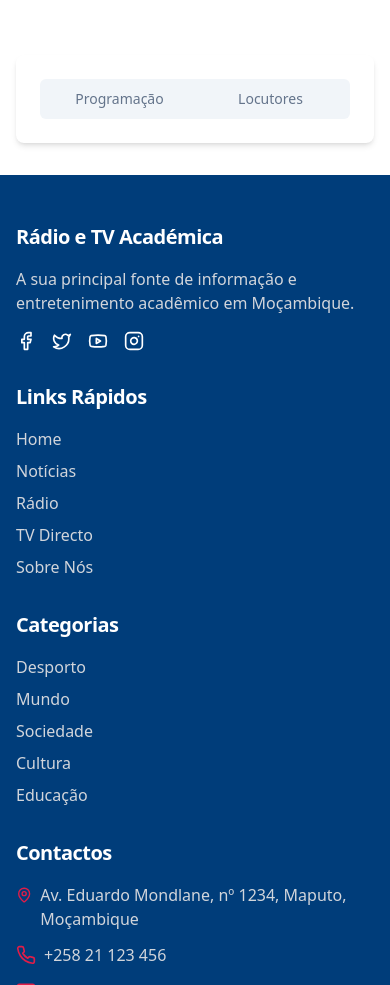
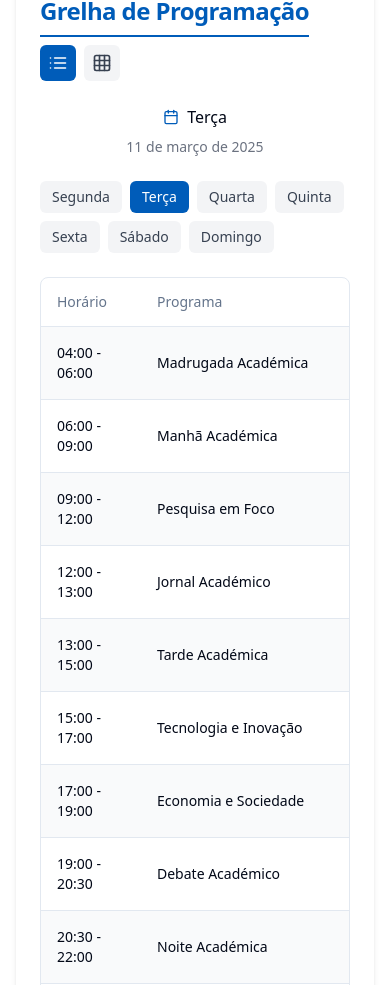
Before and after one commit to TheDavidJorge/rtvam, a React (Vite) app: page /radio in a window 390 px wide. Shown: the part 1015-2000 px from the top of the page. Built offline with nearby package versions, Linux system fonts and the light colour scheme.

Commit message:
Modify radio page layout and content
- Adjusted layout to prevent overlapping of radio player and schedule.
- Updated radio frequency to 88.0 FM and university name.
- Implemented list and grid view options for the radio schedule.
- Added "About Us" content.

```diff
--- /dev/null
+++ b/src/components/radio/AboutUs.tsx
@@ -0,0 +1,68 @@
+
+import React from 'react';
+
+const AboutUs = () => {
+  return (
+    <div className="space-y-6">
+      <h2 className="section-title">Sobre Nós</h2>
+
+      <div className="prose max-w-none">
+        <p>
+          A Rádio Académica de Moçambique é um projeto da Universidade Alberto Chipande (UNIAC),
+          criado com o objetivo de proporcionar aos estudantes uma plataforma de expressão,
+          aprendizagem prática e comunicação com a comunidade académica e a sociedade em geral.
+        </p>
+
+        <h3 className="text-xl font-bold mt-6 mb-3 text-rtam-blue">Nossa Missão</h3>
+        <p>
+          Servir como um laboratório vivo para os estudantes de comunicação, jornalismo e
+          áreas afins, além de promover a disseminação de conhecimento, cultura e informação
+          relevante para a comunidade académica e para a sociedade moçambicana.
+        </p>
+
+        <h3 className="text-xl font-bold mt-6 mb-3 text-rtam-blue">Nossa Visão</h3>
+        <p>
+          Ser reconhecida como uma referência entre as rádios universitárias de Moçambique,
+          destacando-se pela qualidade da programação, pelo compromisso com a formação
+          académica e pela relevância social dos conteúdos produzidos.
+        </p>
+
+        <h3 className="text-xl font-bold mt-6 mb-3 text-rtam-blue">História</h3>
+        <p>
+          Fundada em 2015, a Rádio Académica começou como um pequeno projeto do curso de
+          Comunicação da UNIAC. Com o tempo, expandiu-se e tornou-se uma iniciativa institucional,
+          ganhando um estúdio próprio e equipamentos profissionais para transmissão em FM.
+        </p>
+        <p>
+          Em 2018, obtivemos a licença para transmitir na frequência 88.0 FM, ampliando nosso
+          alcance para toda a região de Maputo. Desde então, temos trabalhado continuamente
+          para melhorar nossa infraestrutura e a qualidade da nossa programação.
+        </p>
+
+        <h3 className="text-xl font-bold mt-6 mb-3 text-rtam-blue">Nossa Equipa</h3>
+        <p>
+          Nossa equipa é composta principalmente por estudantes dos cursos de Comunicação,
+          Jornalismo, Marketing e áreas afins da UNIAC, sob a orientação de professores e
+          profissionais experientes do setor de radiodifusão.
+        </p>
+        <p>
+          Todos os locutores, produtores e técnicos recebem formação específica para atuar
+          na rádio, combinando conhecimentos teóricos adquiridos em sala de aula com a
+          experiência prática no estúdio.
+        </p>
+
+        <div className="bg-gray-50 p-6 rounded-lg mt-8 border border-gray-100">
+          <h3 className="text-xl font-bold mb-4 text-rtam-blue">Contacte-nos</h3>
+          <ul className="space-y-2">
+            <li><strong>Endereço:</strong> Campus Universitário UNIAC, Av. da Universidade, Maputo</li>
+            <li><strong>Telefone:</strong> +258 21 123 456</li>
+            <li><strong>E-mail:</strong> radio@uniac.ac.mz</li>
+            <li><strong>Redes Sociais:</strong> @radioacademicauniac</li>
+          </ul>
+        </div>
+      </div>
+    </div>
+  );
+};
+
+export default AboutUs;
--- a/src/components/radio/RadioSchedule.tsx
+++ b/src/components/radio/RadioSchedule.tsx
@@ -1,5 +1,5 @@
 
-import React, { useState } from 'react';
+import React, { useState, useEffect } from 'react';
 import {
   Table,
   TableBody,
@@ -10,94 +10,169 @@ import {
   TableRow
 } from "@/components/ui/table";
 import { cn } from '@/lib/utils';
+import { List, Grid, Calendar } from 'lucide-react';
+import { format } from 'date-fns';
+import { ptBR } from 'date-fns/locale';
 
 // Dados de exemplo para a grelha de programação
 const weekDays = ["Segunda", "Terça", "Quarta", "Quinta", "Sexta", "Sábado", "Domingo"];
 
 const weeklySchedule = {
   "Segunda": [
-    { time: "06:00 - 09:00", program: "Manhã Académica", host: "Ana Silva" },
-    { time: "09:00 - 12:00", program: "Aula Aberta", host: "Carlos Menezes" },
-    { time: "12:00 - 13:00", program: "Jornal Académico", host: "Equipa de Jornalismo" },
-    { time: "13:00 - 15:00", program: "Tarde Académica", host: "Paulo Santos" },
-    { time: "15:00 - 17:00", program: "Ciência e Cultura", host: "Marta Luís" },
-    { time: "17:00 - 19:00", program: "Desporto Universitário", host: "João Mutondo" },
-    { time: "19:00 - 20:30", program: "Debate Académico", host: "Filipe Costa" },
-    { time: "20:30 - 22:00", program: "Noite Académica", host: "Joana Tembe" },
-    { time: "22:00 - 00:00", program: "Jazz e Blues", host: "André Matola" }
+    { time: "04:00 - 06:00", program: "Madrugada Académica", host: "João Silva", image: "/placeholder.svg" },
+    { time: "06:00 - 09:00", program: "Manhã Académica", host: "Ana Silva", image: "/placeholder.svg" },
+    { time: "09:00 - 12:00", program: "Aula Aberta", host: "Carlos Menezes", image: "/placeholder.svg" },
+    { time: "12:00 - 13:00", program: "Jornal Académico", host: "Equipa de Jornalismo", image: "/placeholder.svg" },
+    { time: "13:00 - 15:00", program: "Tarde Académica", host: "Paulo Santos", image: "/placeholder.svg" },
+    { time: "15:00 - 17:00", program: "Ciência e Cultura", host: "Marta Luís", image: "/placeholder.svg" },
+    { time: "17:00 - 19:00", program: "Desporto Universitário", host: "João Mutondo", image: "/placeholder.svg" },
+    { time: "19:00 - 20:30", program: "Debate Académico", host: "Filipe Costa", image: "/placeholder.svg" },
+    { time: "20:30 - 22:00", program: "Noite Académica", host: "Joana Tembe", image: "/placeholder.svg" },
+    { time: "22:00 - 00:00", program: "Jazz e Blues", host: "André Matola", image: "/placeholder.svg" }
   ],
   "Terça": [
-    { time: "06:00 - 09:00", program: "Manhã Académica", host: "Ana Silva" },
-    { time: "09:00 - 12:00", program: "Pesquisa em Foco", host: "Rosa Mateus" },
-    { time: "12:00 - 13:00", program: "Jornal Académico", host: "Equipa de Jornalismo" },
-    { time: "13:00 - 15:00", program: "Tarde Académica", host: "Paulo Santos" },
-    { time: "15:00 - 17:00", program: "Tecnologia e Inovação", host: "Hélio Chaves" },
-    { time: "17:00 - 19:00", program: "Economia e Sociedade", host: "Teresa Machava" },
-    { time: "19:00 - 20:30", program: "Debate Académico", host: "Filipe Costa" },
-    { time: "20:30 - 22:00", program: "Noite Académica", host: "Joana Tembe" },
-    { time: "22:00 - 00:00", program: "Rock Alternativo", host: "Carlos Menezes" }
+    { time: "04:00 - 06:00", program: "Madrugada Académica", host: "João Silva", image: "/placeholder.svg" },
+    { time: "06:00 - 09:00", program: "Manhã Académica", host: "Ana Silva", image: "/placeholder.svg" },
+    { time: "09:00 - 12:00", program: "Pesquisa em Foco", host: "Rosa Mateus", image: "/placeholder.svg" },
+    { time: "12:00 - 13:00", program: "Jornal Académico", host: "Equipa de Jornalismo", image: "/placeholder.svg" },
+    { time: "13:00 - 15:00", program: "Tarde Académica", host: "Paulo Santos", image: "/placeholder.svg" },
+    { time: "15:00 - 17:00", program: "Tecnologia e Inovação", host: "Hélio Chaves", image: "/placeholder.svg" },
+    { time: "17:00 - 19:00", program: "Economia e Sociedade", host: "Teresa Machava", image: "/placeholder.svg" },
+    { time: "19:00 - 20:30", program: "Debate Académico", host: "Filipe Costa", image: "/placeholder.svg" },
+    { time: "20:30 - 22:00", program: "Noite Académica", host: "Joana Tembe", image: "/placeholder.svg" },
+    { time: "22:00 - 00:00", program: "Rock Alternativo", host: "Carlos Menezes", image: "/placeholder.svg" }
   ],
   "Quarta": [
-    { time: "06:00 - 09:00", program: "Manhã Académica", host: "Ana Silva" },
-    { time: "09:00 - 12:00", program: "Saúde e Bem-estar", host: "Laura Ngonga" },
-    { time: "12:00 - 13:00", program: "Jornal Académico", host: "Equipa de Jornalismo" },
-    { time: "13:00 - 15:00", program: "Tarde Académica", host: "Paulo Santos" },
-    { time: "15:00 - 17:00", program: "Ambiente e Sustentabilidade", host: "Marta Luís" },
-    { time: "17:00 - 19:00", program: "Artes e Letras", host: "Alexandre Maputo" },
-    { time: "19:00 - 20:30", program: "Entrevista da Semana", host: "Helena Buque" },
-    { time: "20:30 - 22:00", program: "Noite Académica", host: "Joana Tembe" },
-    { time: "22:00 - 00:00", program: "Música Africana", host: "André Matola" }
+    { time: "04:00 - 06:00", program: "Madrugada Académica", host: "João Silva", image: "/placeholder.svg" },
+    { time: "06:00 - 09:00", program: "Manhã Académica", host: "Ana Silva", image: "/placeholder.svg" },
+    { time: "09:00 - 12:00", program: "Saúde e Bem-estar", host: "Laura Ngonga", image: "/placeholder.svg" },
+    { time: "12:00 - 13:00", program: "Jornal Académico", host: "Equipa de Jornalismo", image: "/placeholder.svg" },
+    { time: "13:00 - 15:00", program: "Tarde Académica", host: "Paulo Santos", image: "/placeholder.svg" },
+    { time: "15:00 - 17:00", program: "Ambiente e Sustentabilidade", host: "Marta Luís", image: "/placeholder.svg" },
+    { time: "17:00 - 19:00", program: "Artes e Letras", host: "Alexandre Maputo", image: "/placeholder.svg" },
+    { time: "19:00 - 20:30", program: "Entrevista da Semana", host: "Helena Buque", image: "/placeholder.svg" },
+    { time: "20:30 - 22:00", program: "Noite Académica", host: "Joana Tembe", image: "/placeholder.svg" },
+    { time: "22:00 - 00:00", program: "Música Africana", host: "André Matola", image: "/placeholder.svg" }
   ],
   "Quinta": [
-    { time: "06:00 - 09:00", program: "Manhã Académica", host: "Ana Silva" },
-    { time: "09:00 - 12:00", program: "Direito e Cidadania", host: "Alberto Simango" },
-    { time: "12:00 - 13:00", program: "Jornal Académico", host: "Equipa de Jornalismo" },
-    { time: "13:00 - 15:00", program: "Tarde Académica", host: "Paulo Santos" },
-    { time: "15:00 - 17:00", program: "Tecnologia e Inovação", host: "Hélio Chaves" },
-    { time: "17:00 - 19:00", program: "Desporto Universitário", host: "João Mutondo" },
-    { time: "19:00 - 20:30", program: "Debate Académico", host: "Filipe Costa" },
-    { time: "20:30 - 22:00", program: "Noite Académica", host: "Joana Tembe" },
-    { time: "22:00 - 00:00", program: "Hip Hop e R&B", host: "Fábio Murima" }
+    { time: "04:00 - 06:00", program: "Madrugada Académica", host: "João Silva", image: "/placeholder.svg" },
+    { time: "06:00 - 09:00", program: "Manhã Académica", host: "Ana Silva", image: "/placeholder.svg" },
+    { time: "09:00 - 12:00", program: "Direito e Cidadania", host: "Alberto Simango", image: "/placeholder.svg" },
+    { time: "12:00 - 13:00", program: "Jornal Académico", host: "Equipa de Jornalismo", image: "/placeholder.svg" },
+    { time: "13:00 - 15:00", program: "Tarde Académica", host: "Paulo Santos", image: "/placeholder.svg" },
+    { time: "15:00 - 17:00", program: "Tecnologia e Inovação", host: "Hélio Chaves", image: "/placeholder.svg" },
+    { time: "17:00 - 19:00", program: "Desporto Universitário", host: "João Mutondo", image: "/placeholder.svg" },
+    { time: "19:00 - 20:30", program: "Debate Académico", host: "Filipe Costa", image: "/placeholder.svg" },
+    { time: "20:30 - 22:00", program: "Noite Académica", host: "Joana Tembe", image: "/placeholder.svg" },
+    { time: "22:00 - 00:00", program: "Hip Hop e R&B", host: "Fábio Murima", image: "/placeholder.svg" }
   ],
   "Sexta": [
-    { time: "06:00 - 09:00", program: "Manhã Académica", host: "Ana Silva" },
-    { time: "09:00 - 12:00", program: "Aula Aberta", host: "Carlos Menezes" },
-    { time: "12:00 - 13:00", program: "Jornal Académico", host: "Equipa de Jornalismo" },
-    { time: "13:00 - 15:00", program: "Tarde Académica", host: "Paulo Santos" },
-    { time: "15:00 - 17:00", program: "Mundo Universitário", host: "Teresa Machava" },
-    { time: "17:00 - 19:00", program: "Economia e Sociedade", host: "Teresa Machava" },
-    { time: "19:00 - 20:30", program: "Top 10 Semanal", host: "Maria José" },
-    { time: "20:30 - 23:00", program: "Sexta Dançante", host: "DJ Académico" },
-    { time: "23:00 - 02:00", program: "Madrugada Académica", host: "Fábio Murima" }
+    { time: "04:00 - 06:00", program: "Madrugada Académica", host: "João Silva", image: "/placeholder.svg" },
+    { time: "06:00 - 09:00", program: "Manhã Académica", host: "Ana Silva", image: "/placeholder.svg" },
+    { time: "09:00 - 12:00", program: "Aula Aberta", host: "Carlos Menezes", image: "/placeholder.svg" },
+    { time: "12:00 - 13:00", program: "Jornal Académico", host: "Equipa de Jornalismo", image: "/placeholder.svg" },
+    { time: "13:00 - 15:00", program: "Tarde Académica", host: "Paulo Santos", image: "/placeholder.svg" },
+    { time: "15:00 - 17:00", program: "Mundo Universitário", host: "Teresa Machava", image: "/placeholder.svg" },
+    { time: "17:00 - 19:00", program: "Economia e Sociedade", host: "Teresa Machava", image: "/placeholder.svg" },
+    { time: "19:00 - 20:30", program: "Top 10 Semanal", host: "Maria José", image: "/placeholder.svg" },
+    { time: "20:30 - 23:00", program: "Sexta Dançante", host: "DJ Académico", image: "/placeholder.svg" },
+    { time: "23:00 - 00:00", program: "Madrugada Académica", host: "Fábio Murima", image: "/placeholder.svg" }
   ],
   "Sábado": [
-    { time: "07:00 - 10:00", program: "Bom Dia Fim-de-Semana", host: "Joana Tembe" },
-    { time: "10:00 - 12:00", program: "Revista de Imprensa", host: "Helena Buque" },
-    { time: "12:00 - 14:00", program: "Almoço Musical", host: "André Matola" },
-    { time: "14:00 - 16:00", program: "Mundo dos Livros", host: "Alexandre Maputo" },
-    { time: "16:00 - 18:00", program: "Desporto ao Vivo", host: "João Mutondo" },
-    { time: "18:00 - 20:00", program: "Entrevista Especial", host: "Filipe Costa" },
-    { time: "20:00 - 23:00", program: "Top Hits", host: "Ana Silva" },
-    { time: "23:00 - 02:00", program: "Noite de Sábado", host: "DJ Académico" }
+    { time: "04:00 - 07:00", program: "Madrugada Académica", host: "Paulo Santos", image: "/placeholder.svg" },
+    { time: "07:00 - 10:00", program: "Bom Dia Fim-de-Semana", host: "Joana Tembe", image: "/placeholder.svg" },
+    { time: "10:00 - 12:00", program: "Revista de Imprensa", host: "Helena Buque", image: "/placeholder.svg" },
+    { time: "12:00 - 14:00", program: "Almoço Musical", host: "André Matola", image: "/placeholder.svg" },
+    { time: "14:00 - 16:00", program: "Mundo dos Livros", host: "Alexandre Maputo", image: "/placeholder.svg" },
+    { time: "16:00 - 18:00", program: "Desporto ao Vivo", host: "João Mutondo", image: "/placeholder.svg" },
+    { time: "18:00 - 20:00", program: "Entrevista Especial", host: "Filipe Costa", image: "/placeholder.svg" },
+    { time: "20:00 - 23:00", program: "Top Hits", host: "Ana Silva", image: "/placeholder.svg" },
+    { time: "23:00 - 00:00", program: "Noite de Sábado", host: "DJ Académico", image: "/placeholder.svg" }
   ],
   "Domingo": [
-    { time: "08:00 - 10:00", program: "Despertar Domingueiro", host: "Paulo Santos" },
-    { time: "10:00 - 12:00", program: "Momento Espiritual", host: "Maria José" },
-    { time: "12:00 - 14:00", program: "Domingo Musical", host: "André Matola" },
-    { time: "14:00 - 16:00", program: "Cinema e Séries", host: "Fábio Murima" },
-    { time: "16:00 - 18:00", program: "Resumo Desportivo", host: "João Mutondo" },
-    { time: "18:00 - 20:00", program: "Ciência em Destaque", host: "Hélio Chaves" },
-    { time: "20:00 - 22:00", program: "Jazz ao Domingo", host: "Alexandre Maputo" },
-    { time: "22:00 - 00:00", program: "Preparando a Semana", host: "Marta Luís" }
+    { time: "04:00 - 08:00", program: "Madrugada Domingueira", host: "Fábio Murima", image: "/placeholder.svg" },
+    { time: "08:00 - 10:00", program: "Despertar Domingueiro", host: "Paulo Santos", image: "/placeholder.svg" },
+    { time: "10:00 - 12:00", program: "Momento Espiritual", host: "Maria José", image: "/placeholder.svg" },
+    { time: "12:00 - 14:00", program: "Domingo Musical", host: "André Matola", image: "/placeholder.svg" },
+    { time: "14:00 - 16:00", program: "Cinema e Séries", host: "Fábio Murima", image: "/placeholder.svg" },
+    { time: "16:00 - 18:00", program: "Resumo Desportivo", host: "João Mutondo", image: "/placeholder.svg" },
+    { time: "18:00 - 20:00", program: "Ciência em Destaque", host: "Hélio Chaves", image: "/placeholder.svg" },
+    { time: "20:00 - 22:00", program: "Jazz ao Domingo", host: "Alexandre Maputo", image: "/placeholder.svg" },
+    { time: "22:00 - 00:00", program: "Preparando a Semana", host: "Marta Luís", image: "/placeholder.svg" }
   ]
 };
 
+enum ViewType {
+  LIST = 'list',
+  GRID = 'grid'
+}
+
 const RadioSchedule = () => {
-  const [selectedDay, setSelectedDay] = useState<string>("Segunda");
+  const [selectedDay, setSelectedDay] = useState<string>("");
+  const [viewType, setViewType] = useState<ViewType>(ViewType.LIST);
+  const [currentDate, setCurrentDate] = useState<string>("");
+
+  useEffect(() => {
+    // Get current day of the week
+    const date = new Date();
+    const dayIndex = date.getDay();
+    // Convert from 0-6 (Sunday-Saturday) to our format
+    const dayMapping: Record<number, string> = {
+      0: "Domingo",
+      1: "Segunda",
+      2: "Terça",
+      3: "Quarta",
+      4: "Quinta",
+      5: "Sexta",
+      6: "Sábado"
+    };
+    setSelectedDay(dayMapping[dayIndex]);
+
+    // Format current date
+    setCurrentDate(format(date, "d 'de' MMMM 'de' yyyy", { locale: ptBR }));
+  }, []);
+
+  const toggleViewType = (type: ViewType) => {
+    setViewType(type);
+  };
 
   return (
     <div className="space-y-6">
-      <h2 className="section-title">Grelha de Programação</h2>
+      <div className="flex flex-wrap items-center justify-between mb-6">
+        <h2 className="section-title mb-2">Grelha de Programação</h2>
+        <div className="flex space-x-2">
+          <button
+            onClick={() => toggleViewType(ViewType.LIST)}
+            className={cn(
+              "p-2 rounded-md transition-colors",
+              viewType === ViewType.LIST
+                ? "bg-rtam-blue text-white"
+                : "bg-gray-100 text-gray-700 hover:bg-gray-200"
+            )}
+          >
+            <List className="w-5 h-5" />
+          </button>
+          <button
+            onClick={() => toggleViewType(ViewType.GRID)}
+            className={cn(
+              "p-2 rounded-md transition-colors",
+              viewType === ViewType.GRID
+                ? "bg-rtam-blue text-white"
+                : "bg-gray-100 text-gray-700 hover:bg-gray-200"
+            )}
+          >
+            <Grid className="w-5 h-5" />
+          </button>
+        </div>
+      </div>
+
+      <div className="text-center mb-4">
+        <div className="flex items-center justify-center mb-2">
+          <Calendar className="w-4 h-4 mr-2 text-rtam-blue" />
+          <span className="font-medium">{selectedDay}</span>
+        </div>
+        <p className="text-sm text-gray-500">{currentDate}</p>
+      </div>
 
       <div className="flex flex-wrap gap-2 mb-6">
         {weekDays.map((day) => (
@@ -116,9 +191,10 @@ const RadioSchedule = () => {
         ))}
       </div>
 
+      {viewType === ViewType.LIST ? (
         <div className="border rounded-lg overflow-hidden">
           <Table>
-          <TableCaption>Programação de {selectedDay}-feira</TableCaption>
+            <TableCaption>Programação de {selectedDay}</TableCaption>
             <TableHeader>
               <TableRow>
                 <TableHead className="w-[100px]">Horário</TableHead>
@@ -127,7 +203,7 @@ const RadioSchedule = () => {
               </TableRow>
             </TableHeader>
             <TableBody>
-            {weeklySchedule[selectedDay as keyof typeof weeklySchedule].map((slot, index) => (
+              {selectedDay && weeklySchedule[selectedDay as keyof typeof weeklySchedule]?.map((slot, index) => (
                 <TableRow key={index} className={index % 2 === 0 ? "bg-gray-50" : ""}>
                   <TableCell className="font-medium">{slot.time}</TableCell>
                   <TableCell>{slot.program}</TableCell>
@@ -137,6 +213,22 @@ const RadioSchedule = () => {
             </TableBody>
           </Table>
         </div>
+      ) : (
+        <div className="grid grid-cols-1 sm:grid-cols-2 md:grid-cols-3 gap-4">
+          {selectedDay && weeklySchedule[selectedDay as keyof typeof weeklySchedule]?.map((slot, index) => (
+            <div key={index} className="bg-white border rounded-lg overflow-hidden shadow-sm hover:shadow-md transition-shadow">
+              <div className="h-40 bg-gray-100">
+                <img src={slot.image} alt={slot.program} className="w-full h-full object-cover" />
+              </div>
+              <div className="p-4">
+                <p className="text-sm font-medium text-rtam-blue">{slot.time}</p>
+                <h3 className="font-bold text-lg mt-1">{slot.program}</h3>
+                <p className="text-gray-600 text-sm mt-1">{slot.host}</p>
+              </div>
+            </div>
+          ))}
+        </div>
+      )}
 
       <div className="mt-6 text-center text-sm text-gray-500">
         <p>A programação está sujeita a alterações sem aviso prévio.</p>
--- a/src/pages/Radio.tsx
+++ b/src/pages/Radio.tsx
@@ -5,10 +5,11 @@ import Footer from '@/components/layout/Footer';
 import RadioPlayer from '@/components/radio/RadioPlayer';
 import RadioSchedule from '@/components/radio/RadioSchedule';
 import Presenters from '@/components/radio/Presenters';
+import AboutUs from '@/components/radio/AboutUs';
 import { Tabs, TabsContent, TabsList, TabsTrigger } from "@/components/ui/tabs";
 
 const Radio = () => {
-  const [activeTab, setActiveTab] = useState<string>("player");
+  const [activeTab, setActiveTab] = useState<string>("schedule");
 
   return (
     <div className="min-h-screen bg-white">
@@ -17,37 +18,38 @@ const Radio = () => {
         <div className="container mx-auto px-4 py-8 md:py-12 animate-fade-in">
           <h1 className="text-3xl md:text-4xl font-bold text-rtam-blue mb-8">Rádio Académica de Moçambique</h1>
 
-          <div className="grid grid-cols-1 lg:grid-cols-3 gap-8">
+          <div className="grid grid-cols-1 lg:grid-cols-12 gap-8">
             {/* Player e Introdução - Desktop: Coluna da Esquerda, Mobile: Topo */}
-            <div className="lg:col-span-1 order-1 lg:order-1">
-              <div className="bg-white shadow-md rounded-lg p-6 mb-8 animate-slide-in">
+            <div className="lg:col-span-4 order-1">
+              <div className="bg-white shadow-md rounded-lg p-6 mb-8 animate-slide-in h-full">
                 <h2 className="section-title mb-4">Transmissão Ao Vivo</h2>
                 <div className="mb-6">
                   <RadioPlayer
                     streamUrl="https://stream.zeno.fm/5eu09zwpwtzuv"
-                    stationName="Rádio Académica de Moçambique"
+                    stationName="Rádio Académica UNIAC"
                   />
                 </div>
                 <div className="prose max-w-none">
                   <p className="text-gray-700">
                     Ouça a Rádio Académica de Moçambique 24 horas por dia, com a melhor seleção de música e programas
-                    informativos produzidos pelos estudantes universitários de Moçambique.
+                    informativos produzidos pelos estudantes da Universidade Alberto Chipande (UNIAC).
                   </p>
                   <p className="text-gray-700 mt-4">
-                    Frequência: 98.7 FM (Maputo) | 94.5 FM (Nampula) | 96.3 FM (Beira)
+                    Frequência: 88.0 FM (Maputo)
                   </p>
                 </div>
               </div>
             </div>
 
             {/* Conteúdo Principal - Desktop: Coluna da Direita, Mobile: Embaixo */}
-            <div className="lg:col-span-2 order-2 lg:order-2">
+            <div className="lg:col-span-8 order-2">
               <div className="bg-white shadow-md rounded-lg p-6 animate-slide-in">
                 {/* Tabs para Mobile e Desktop */}
-                <Tabs defaultValue="player" className="w-full" onValueChange={setActiveTab}>
-                  <TabsList className="grid w-full grid-cols-2">
+                <Tabs defaultValue="schedule" className="w-full" onValueChange={setActiveTab}>
+                  <TabsList className="grid w-full grid-cols-3">
                     <TabsTrigger value="schedule">Programação</TabsTrigger>
                     <TabsTrigger value="presenters">Locutores</TabsTrigger>
+                    <TabsTrigger value="about">Sobre Nós</TabsTrigger>
                   </TabsList>
 
                   <TabsContent value="schedule" className="mt-6">
@@ -56,6 +58,10 @@ const Radio = () => {
 
                   <TabsContent value="presenters" className="mt-6">
                     <Presenters />
+                  </TabsContent>
+
+                  <TabsContent value="about" className="mt-6">
+                    <AboutUs />
                   </TabsContent>
                 </Tabs>
               </div>
```
Also changed, not shown: src/components/radio/RadioPlayer.tsx (+6 -6 lines). Lines whose indentation alone changed are shown as unchanged.
